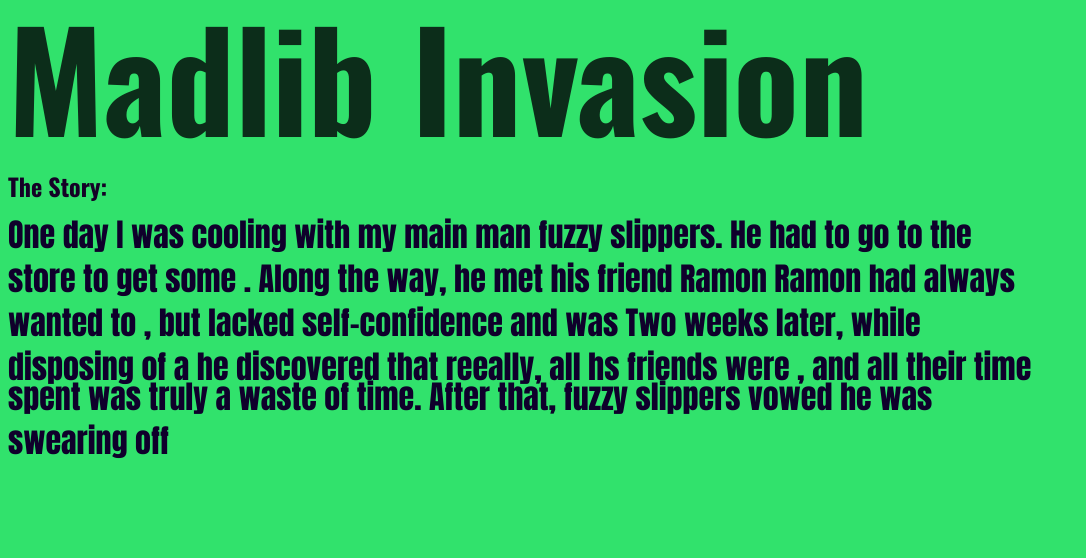
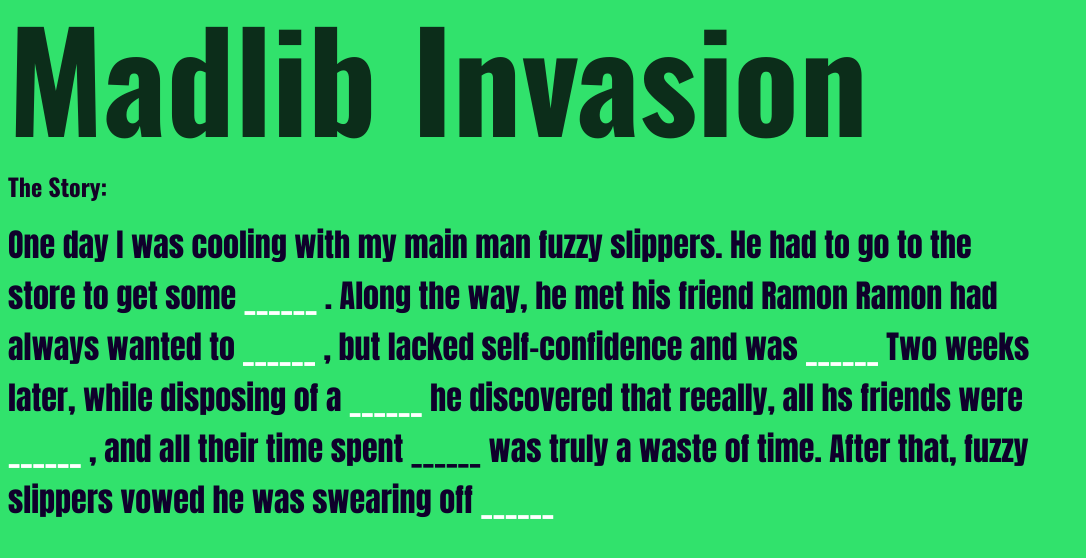
Before and after one commit to dejadavi/lab_15, a website: page index.html at #!/output in a window 1280 px wide. Shown: the whole page, without its empty margins (0-1086 px from the left). Drawn offline with nearby package versions, Linux system fonts and the light colour scheme; some packages are replaced by stand-ins of ours.

Commit message:
second commit

```diff
--- a/output.html
+++ b/output.html
@@ -2,13 +2,13 @@
 
 <div id="story">
 <span>One day I was cooling with my main man fuzzy slippers. He had to go to the store to get some</span>
-<span  class="word">{{output.nounOne}}</span>
+<span  class="word">{{output.nounOne||"______"}}</span>
 <span>. Along the way, he met his friend Ramon</span>
-<span>Ramon had always wanted to</span> <span  class="word">{{output.vbOne}}</span>
-<span>, but lacked self-confidence and was</span> <span class="word">{{output.adjOne}}</span>
-<span>Two weeks later, while disposing of a</span> <span class="word" >{{output.nounTwo}}</span>
-<span> he discovered that reeally, all hs friends were </span>  <span class="word">{{output.adjOne}}</span>
-<span> , and all their time spent </span>  <span >{{output.vbTwo}}</span>
+<span>Ramon had always wanted to</span> <span  class="word">{{output.vbOne ||"______"}}</span>
+<span>, but lacked self-confidence and was</span> <span class="word">{{output.adjOne ||"______"}}</span>
+<span>Two weeks later, while disposing of a</span> <span class="word" >{{output.nounTwo ||"______"}}</span>
+<span> he discovered that reeally, all hs friends were </span>  <span class="word">{{output.adjOne ||"______"}}</span>
+<span> , and all their time spent </span>  <span >{{output.vbTwo ||"______"}}</span>
 <span> was truly a waste of time.</span> <span> After that, fuzzy slippers vowed he was swearing off </span>
-<span  class="word">{{output.nounThree}}</span> <span >{{output.advTwo}}</span>
+<span  class="word">{{output.nounThree}}</span> <span class="word" >{{output.advTwo ||"______"}}</span>
 </div>
--- a/style.css
+++ b/style.css
@@ -61,8 +61,8 @@ p{font-size: 2.4em;
 
     color: white;
     font-weight: bold;
-    font-size:2em;
-     line-height: 30px;
+    font-size:1.05em;
+
 }
 #story{
 
@@ -71,7 +71,7 @@ p{font-size: 2.4em;
     font-family: Impact, Haettenschweiler, 'Arial Narrow Bold', sans-serif;
     font-size: 2em;
     color: #0f002b;
-    line-height: 30px;
+
 }
 h1{
   text-align: left;
```
